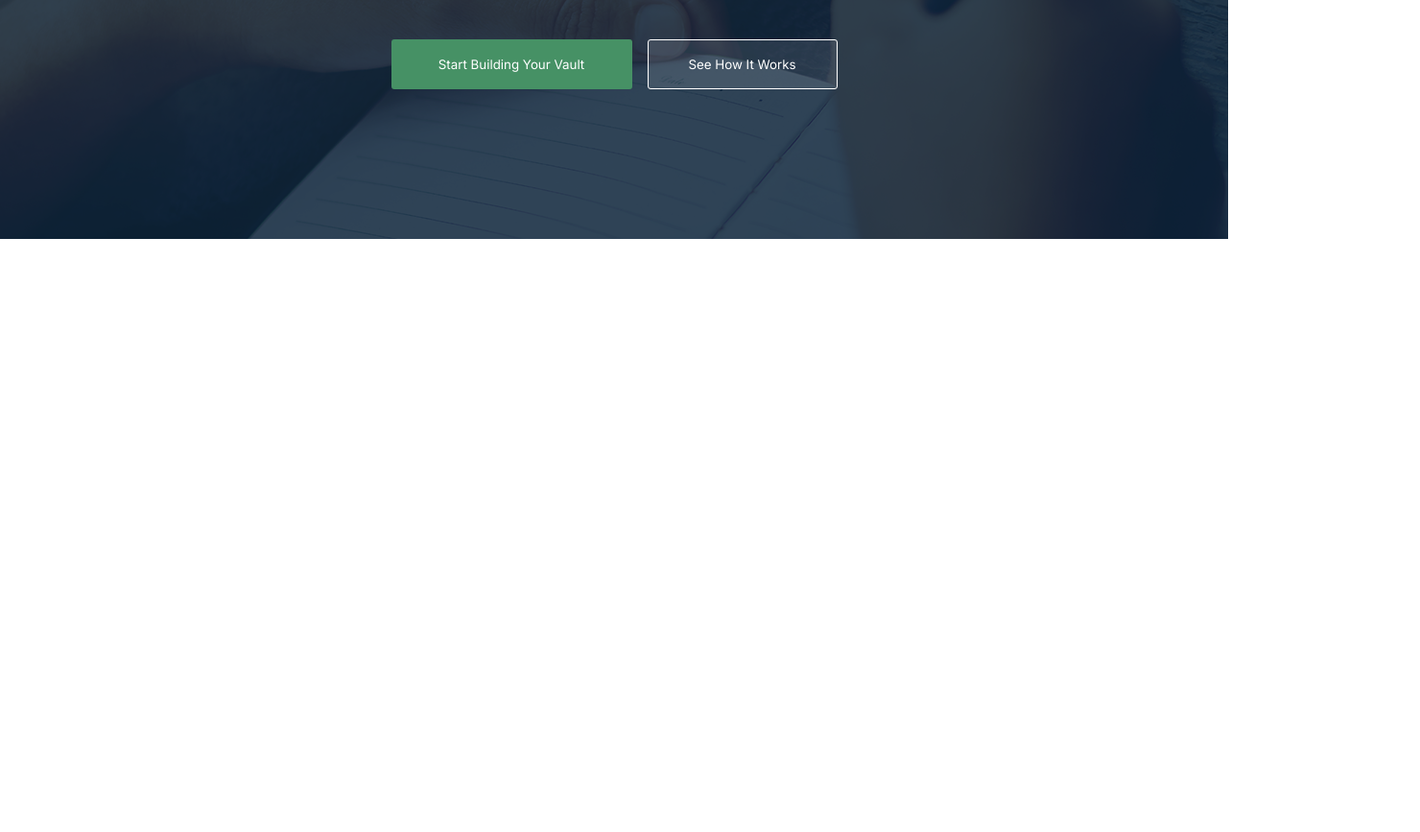
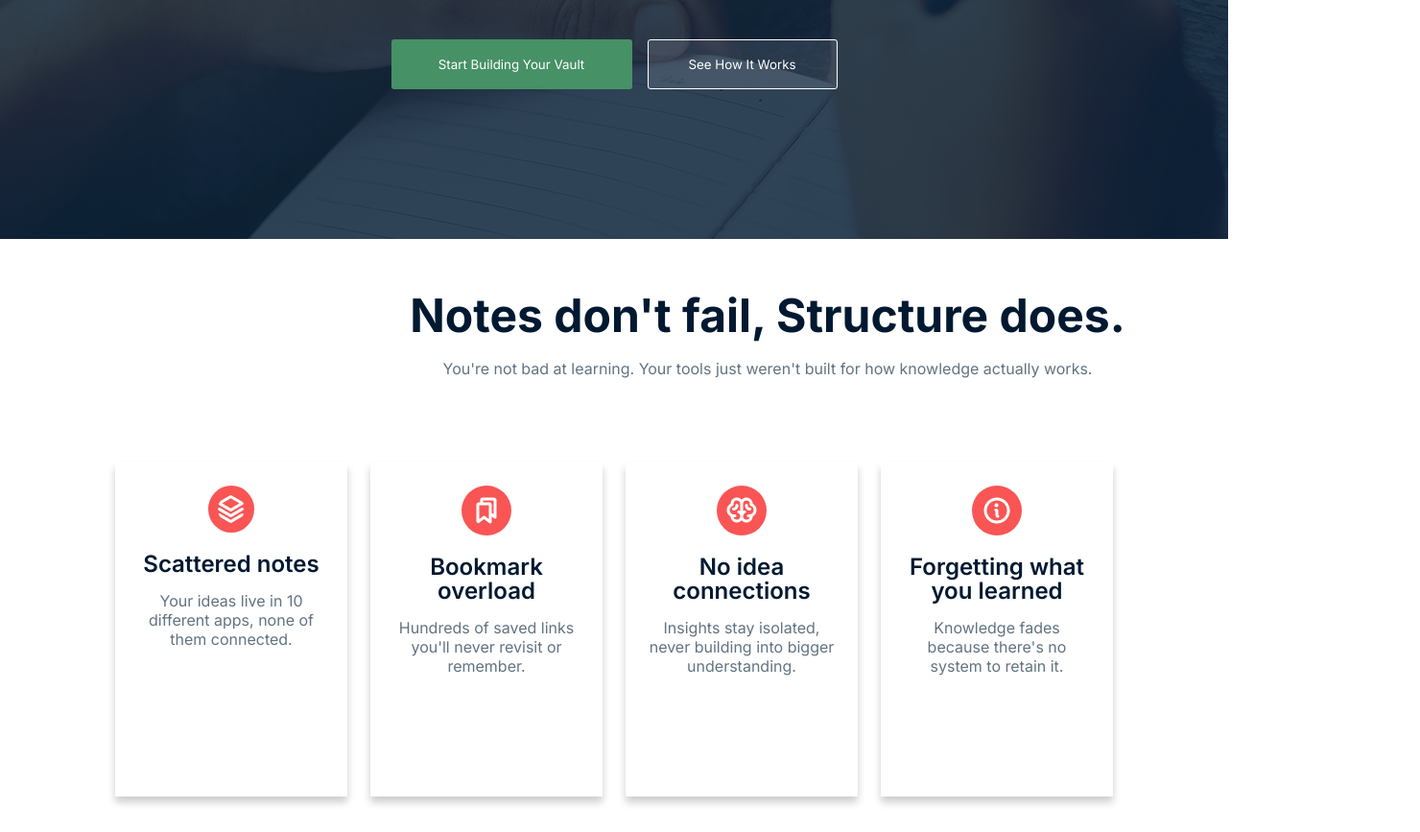
Before and after one commit to mdsiddik51/my-exam-repo, a plain HTML site: page index.html in a window 1280 px wide. Shown: the part 517-1384 px from the top of the page at 96% size, 1480 px wide, since content can reach past the window. Before the commit the page ends 800 px from the top, so only its background shows below. Drawn offline with Linux system fonts and the light colour scheme.

Commit message:
Complete card component with html and css

```diff
--- a/index.html
+++ b/index.html
@@ -37,6 +37,36 @@
                 </div>
             </div>
         </section>
+        <section class="main-card-section">
+            <div class="card-header">
+                <h2>Notes don't fail, Structure does.</h2>
+                <p>You're not bad at learning. Your tools just weren't built for how knowledge actually works.</p>
+            </div>
+            <div class="all-card">
+                <div class="card">
+                    <div class="card-icon"><img src="./assets/Vector.png" alt=""></div>
+                    <h3>Scattered notes</h3>
+                    <p>Your ideas live in 10 different apps, none of them connected.</p>
+                </div>
+                <div class="card">
+                    <div class="card-icon"><img src="./assets/Bookmarks.png" alt=""> </div>
+                    <h3>Bookmark overload</h3>
+                    <p>Hundreds of saved links you'll never revisit or remember.</p>
+                </div>
+                <div class="card">
+                    <div class="card-icon"><img src="./assets/Brain.png" alt=""> </div>
+                    <h3>No idea connections</h3>
+                    <p>Insights stay isolated, never building into bigger understanding.</p>
+                </div>
+                <div class="card">
+                    <div class="card-icon"><img src="./assets/Info.png" alt=""> </div>
+                    <h3>Forgetting what <br>
+                    you learned</h3>
+                    <p>Knowledge fades because there's no system to retain it.</p>
+                </div>
+            </div>
+        </section>
+
     </main>
 </body>
 </html>
--- a/styles.css
+++ b/styles.css
@@ -33,6 +33,7 @@ header{
     width: 164px;
     height: 44px;
     background-color: #469165;
+    border-radius: 3px;
     border: none;
     color: #ffff;
     padding: 12px 16px;
@@ -98,3 +99,61 @@ header{
     height: 52px;
     color: #ffffff;
 }
+.main-card-section{
+    max-width: 100%;
+    max-height: 448px;
+    padding: 50px 120px 120px 120px;
+}
+.main-card-section .card-header{
+    width: 1360px;
+    padding-bottom: 44px;
+    text-align: center;
+}
+.main-card-section .card-header h2{
+    font-size: 48px;
+    margin: 0 auto;
+    font-weight: bold;
+    color: #001931;
+    margin-bottom: 16px;
+}
+.main-card-section .card-header p{
+    font-size: 16px;
+    font-weight: 400px;
+    color: #627382;
+    margin-bottom: 44px;
+    line-height: 20px;
+}
+.main-card-section .all-card .card div img {
+    background-color: #F95555;
+    border-radius: 50%;
+    padding: 10px;
+}
+.main-card-section .all-card {
+    margin: 0px auto;
+    display: flex;
+    justify-content: center;
+    align-items: center;
+    gap: 24px;
+
+}
+.main-card-section .all-card .card{
+    width: 322px;
+    height: 300px;
+    padding: 24px;
+    background-color: #ffffff;
+    align-items: center;
+    text-align: center;
+    box-shadow: 0 6px 8px rgba(0,0,0,0.2);
+}
+.main-card-section .all-card .card-icon,h3{
+    padding-bottom: 16px;
+    font-size: 24px;
+    font-weight: 600;
+    line-height: 25px;
+    color: #001931;
+}
+.main-card-section .all-card p{
+    font-size: 16px;
+    color: #627382;
+    justify-content: space-around;
+}
```
